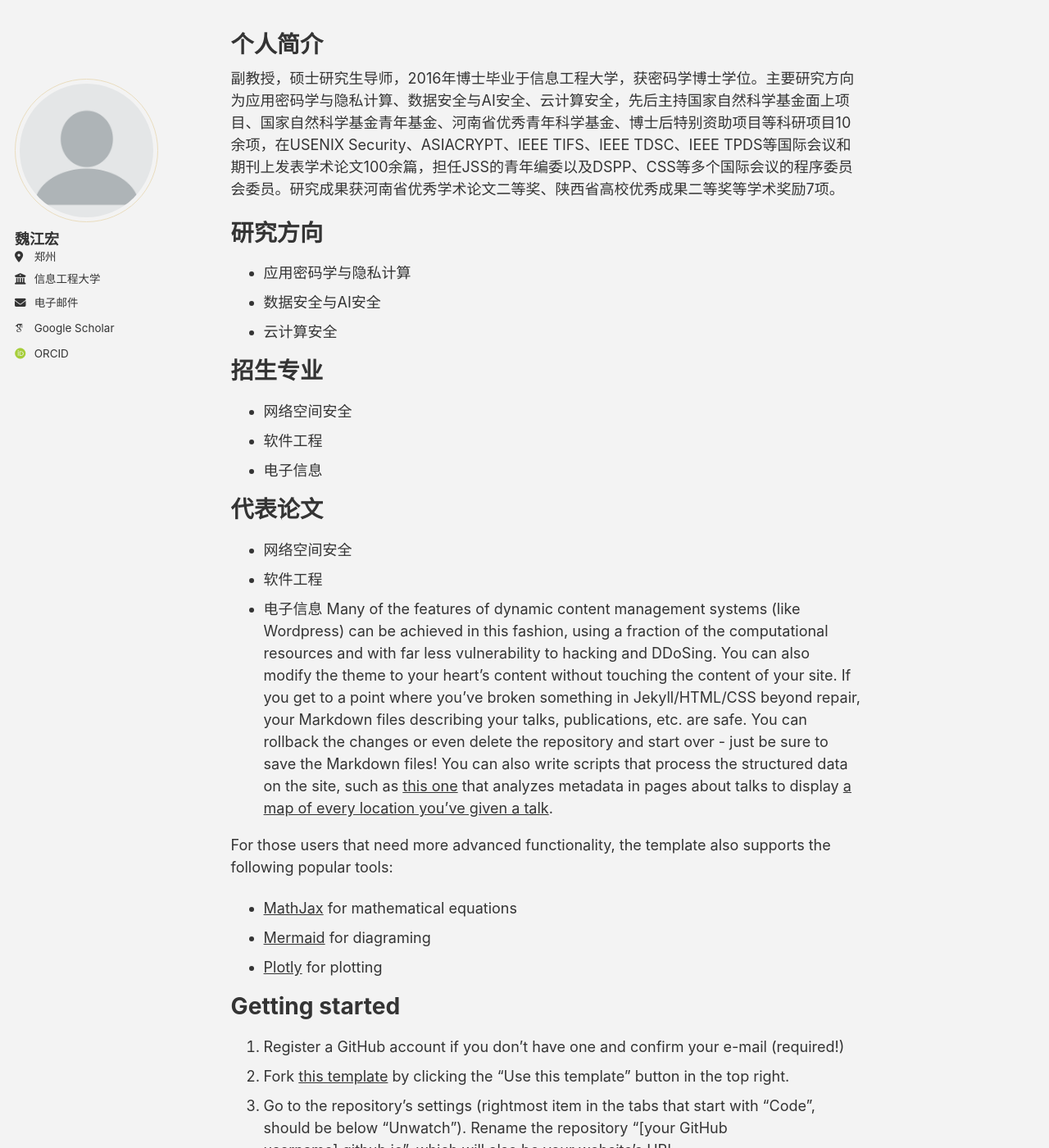
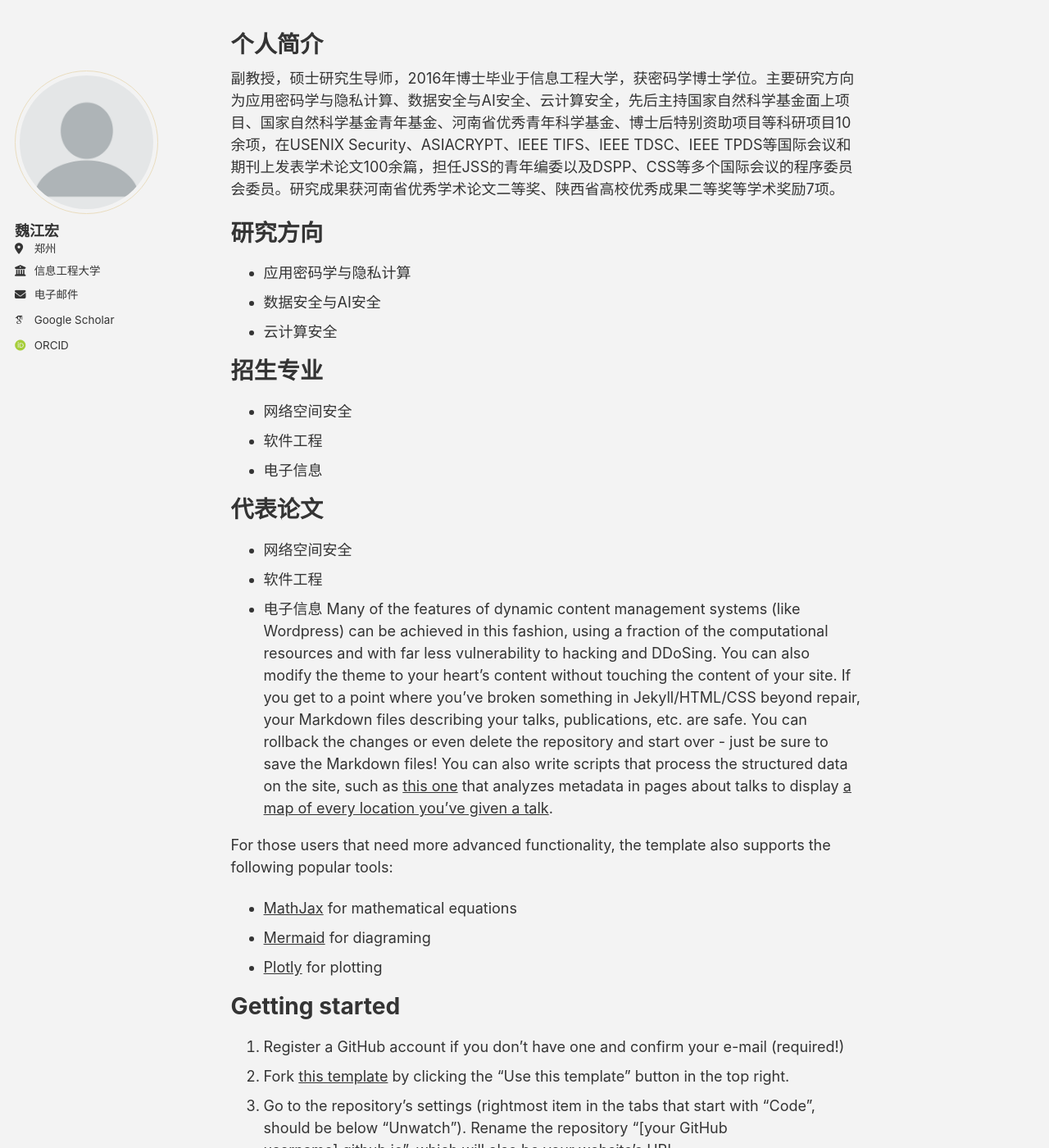
Before and after one commit to jhw-crypt/jhw-crypt.github.io, a Jekyll site: the page built from _pages/about.md, in a window 1280 px wide and 1400 px high. Shown: the whole window at 82% size. Built offline with Jekyll 4.4.1, drawn with Linux system fonts in a browser that asks for light colours; some web fonts are replaced; a script bundle is joined from its source files by our own code; library files that are not in the unit come from our copies.

Commit message:
Update main.scss

```diff
--- a/assets/css/main.scss
+++ b/assets/css/main.scss
@@ -58,7 +58,7 @@
 
 /* 3. 如果左侧边栏（头像部分）太靠下，也让它上移 */
 .sidebar {
-  margin-top: -10px !important; /* 根据视觉效果微调这个数值 */
+  margin-top: -20px !important; /* 根据视觉效果微调这个数值 */
 }
 /* 完全隐藏网页底部栏 */
 .page__footer,
```
